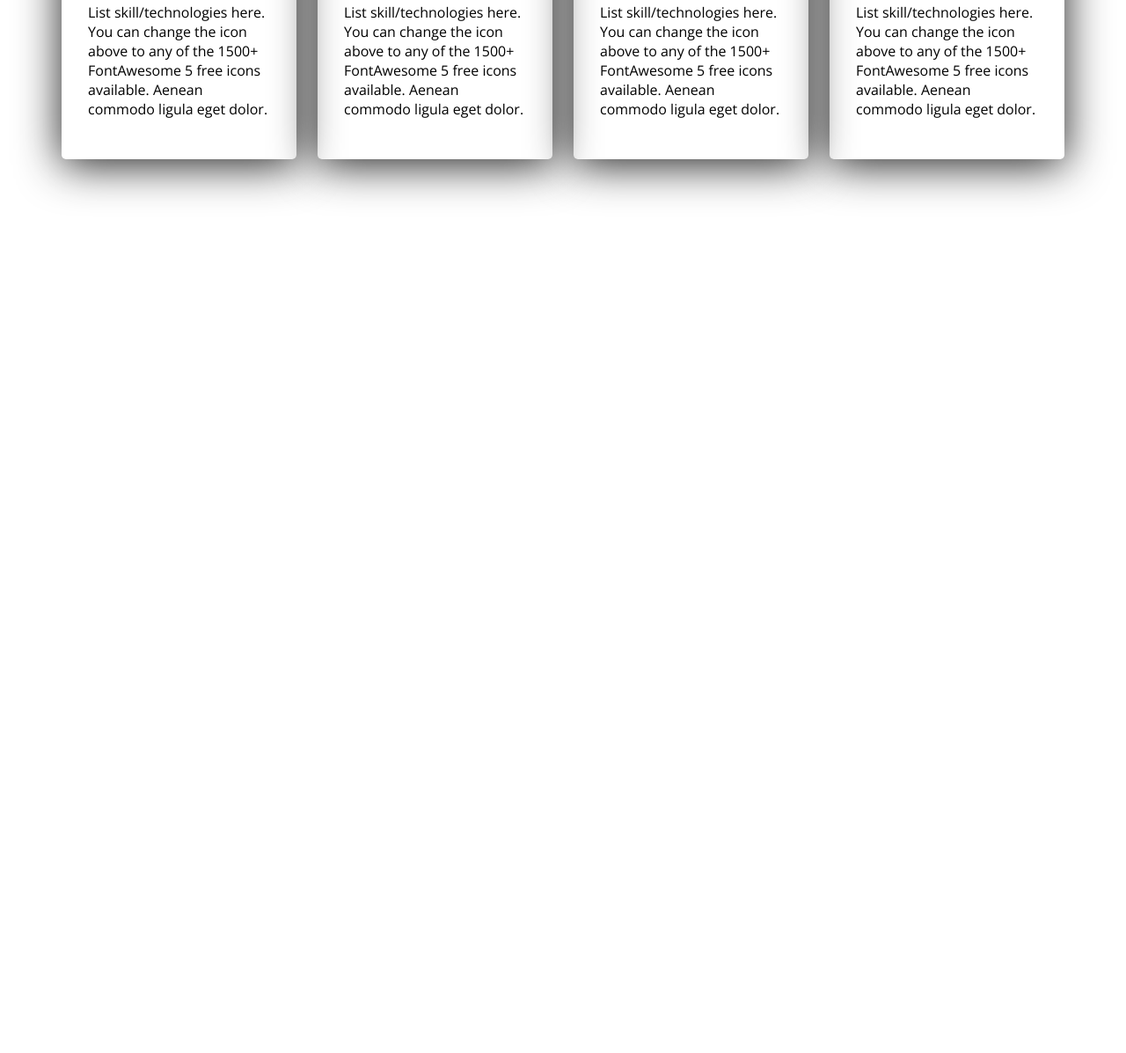
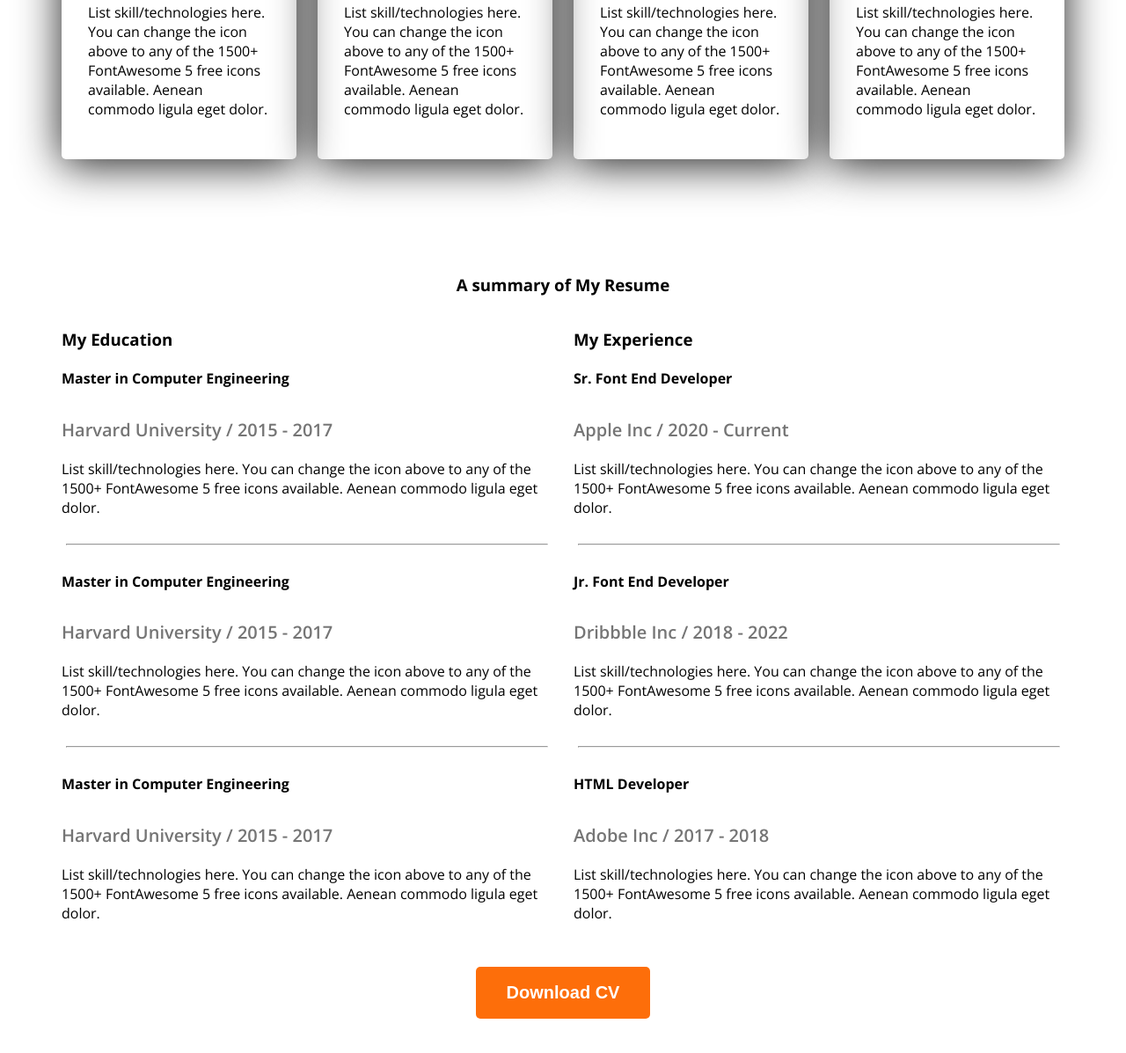
Before and after one commit to tushibshuaib/developer-portfolio, a plain HTML site: page index.html in a window 1280 px wide. Shown: the part 1874-3071 px from the top of the page at 88% size. Before the commit the page ends 2185 px from the top, so only its background shows below. Drawn offline with nearby package versions, Linux system fonts and the light colour scheme.

Commit message:
adde experiences

```diff
--- a/index.html
+++ b/index.html
@@ -88,6 +88,61 @@
             </div>
         </div>
      </section>
+     <section class="resume">
+        <h3 class="section-title text-center">A summary of My Resume</h3>
+        <div class="resume-container">
+            <div class="resume-column">
+                <h3 class="resume-column-title">My Education</h3>
+                <experience>
+                    <h4 class="experience-title">Master in Computer Engineering</h4>
+                    <h5 class="experience-sub-title">Harvard University / 2015 - 2017</h5>
+                    <experience-description>List skill/technologies here. You can change the icon above
+to any of the 1500+ FontAwesome 5 free icons available. Aenean commodo ligula eget dolor.</experience-description>
+                </experience>
+                <hr>
+                <experience>
+                    <h4 class="experience-title">Master in Computer Engineering</h4>
+                    <h5 class="experience-sub-title">Harvard University / 2015 - 2017</h5>
+                    <experience-description>List skill/technologies here. You can change the icon above
+to any of the 1500+ FontAwesome 5 free icons available. Aenean commodo ligula eget dolor.</experience-description>
+                </experience>
+                <hr>
+                <experience>
+                    <h4 class="experience-title">Master in Computer Engineering</h4>
+                    <h5 class="experience-sub-title">Harvard University / 2015 - 2017</h5>
+                    <experience-description>List skill/technologies here. You can change the icon above
+to any of the 1500+ FontAwesome 5 free icons available. Aenean commodo ligula eget dolor.</experience-description>
+                </experience>
+            </div>
+            <div class="resume-column">
+                <h3 class="resume-column-title">My Experience</h3>
+                <experience>
+                    <h4 class="experience-title">Sr. Font End Developer</h4>
+                    <h5 class="experience-sub-title">Apple Inc / 2020 - Current</h5>
+                    <experience-description>List skill/technologies here. You can change the icon above
+to any of the 1500+ FontAwesome 5 free icons available. Aenean commodo ligula eget dolor.</experience-description>
+                </experience>
+                <hr>
+                <experience>
+                    <h4 class="experience-title">Jr. Font End Developer</h4>
+                    <h5 class="experience-sub-title">Dribbble Inc / 2018 - 2022</h5>
+                    <experience-description>List skill/technologies here. You can change the icon above
+to any of the 1500+ FontAwesome 5 free icons available. Aenean commodo ligula eget dolor.</experience-description>
+                </experience>
+                <hr>
+                <experience>
+                    <h4 class="experience-title">HTML Developer</h4>
+                    <h5 class="experience-sub-title">Adobe Inc / 2017 - 2018</h5>
+                    <experience-description>List skill/technologies here. You can change the icon above
+to any of the 1500+ FontAwesome 5 free icons available. Aenean commodo ligula eget dolor.</experience-description>
+                </experience>
+            </div>
+        </div>
+        <div class="text-center resume-download-cv">
+
+            <button class="btn-primary">Download CV</button>
+        </div>
+     </section>
     </main>
     <footer>
 
--- a/styles/portfolio.css
+++ b/styles/portfolio.css
@@ -141,3 +141,23 @@
     box-shadow: 0px 6px 50px 0px #1E1E1E ;
     border-radius: 5px;
 }
+/* Resume Section Styles */
+.resume-container{
+    display: flex;
+    gap: 24px;
+}
+.experience-sub-title{
+    font-size: 20px;
+    font-weight: 600;
+    margin-bottom: 20px;
+}
+
+.experience-description,.experience-sub-title{
+    color: #757575;
+}
+.resume hr{
+    margin: 30px 5px;
+}
+.resume-download-cv{
+    margin-top: 50px;
+}
```
